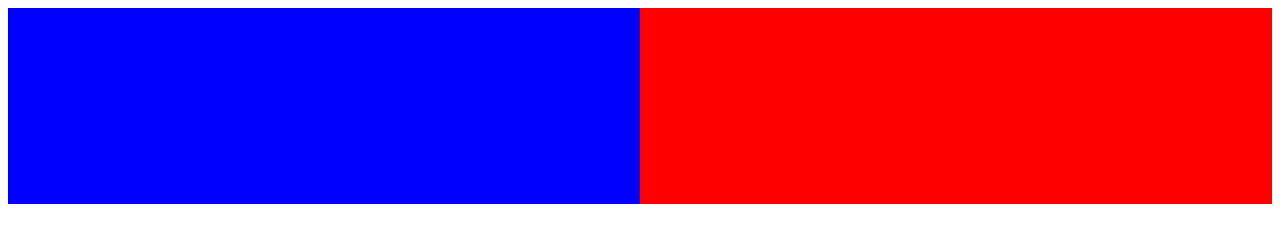
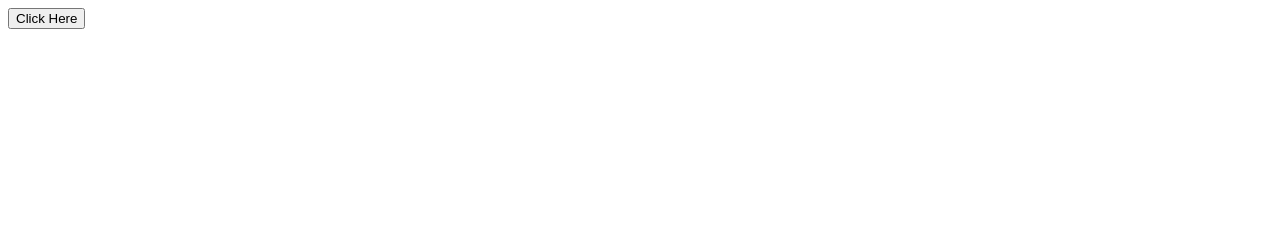
Before and after one commit to hffujioka/First-Repo, a plain HTML site: page haylee.html in a window 1280 px wide. Drawn offline with Linux system fonts and the light colour scheme.

Commit message:
Add files via upload

```diff
--- a/haylee.html
+++ b/haylee.html
@@ -1,13 +1,9 @@
 <html>
   <head>
     <link rel="stylesheet" type="text/css" href="style.css">
+    <script src="script.js"></script>
   </head>
   <body>
-    <div id="one">
-
-    </div>
-    <div id="two">
-
-    </div>
+    <button onclick="sayHello()">Click Here</button>
   </body>
 </html>
--- /dev/null
+++ b/script.js
@@ -0,0 +1,7 @@
+function sayHello() {
+  //I create a function called sayHello//
+  var userName = prompt("What is your name?");
+  //I create a variable called userName and ask the user something//
+  window.alert("Hello " + userName);
+  //I create a popup window telling the userName hello//
+}
```
